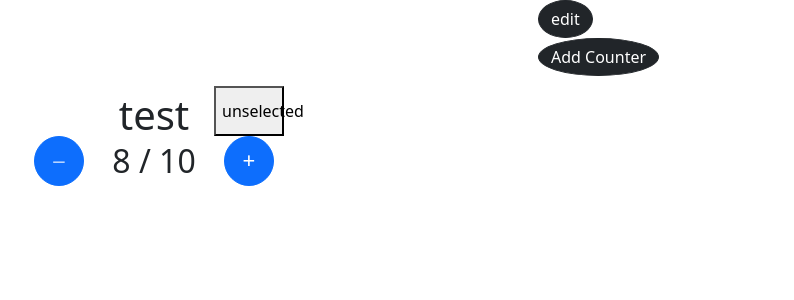
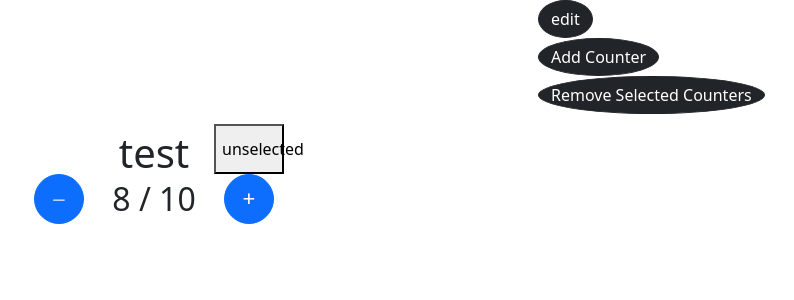
Before and after one commit to offeka/DndCounters, a Vue app: page / in a window 1280 px wide. Shown: the top 300 px of the page, without its empty margins (486-1280 px from the left). Built offline with nearby package versions, Linux system fonts and the light colour scheme.

Commit message:
added button to remove all selected counters

```diff
--- a/src/App.vue
+++ b/src/App.vue
@@ -5,6 +5,12 @@
     </button>
     <button class="btn rounded-circle edit-button btn-dark" @click="addCounter">
       Add Counter
+    </button>
+    <button
+      class="btn rounded-circle edit-button btn-dark"
+      @click="removeCounters"
+    >
+      Remove Selected Counters
     </button>
     <CountersView class="view"></CountersView>
   </div>
@@ -28,8 +34,12 @@ export default (Vue as VueConstructor).extend({
         name: "new Counter",
         maxCount: 10,
         currentCount: 0,
+        selected: false,
         resetOn: "ShortRest",
       });
+    },
+    removeCounters(): void {
+      this.$store.commit("removeSelectedCounters");
     },
   },
 });
```
